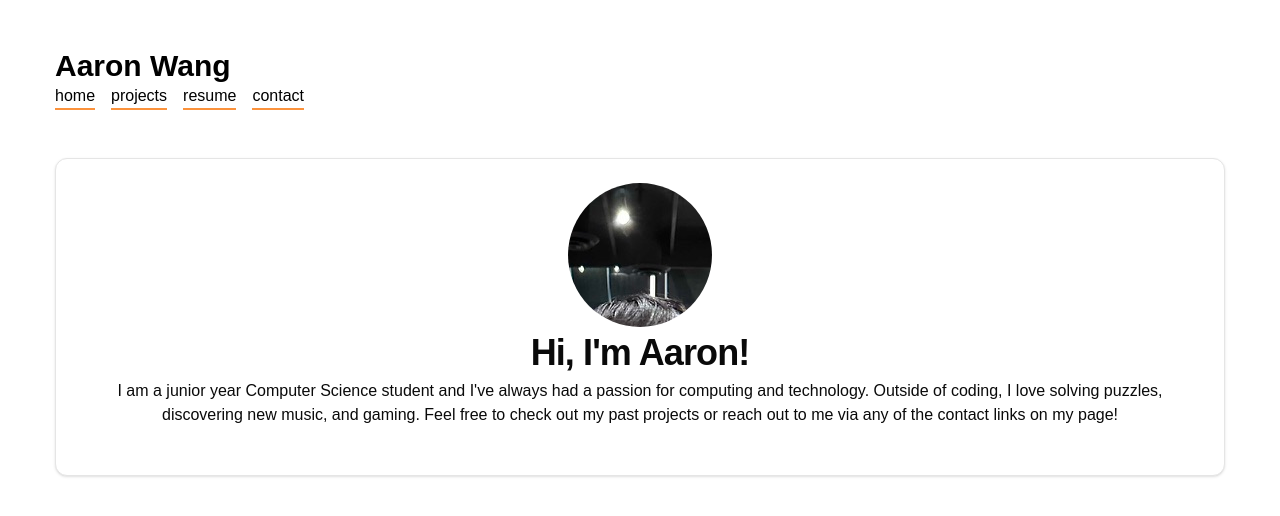
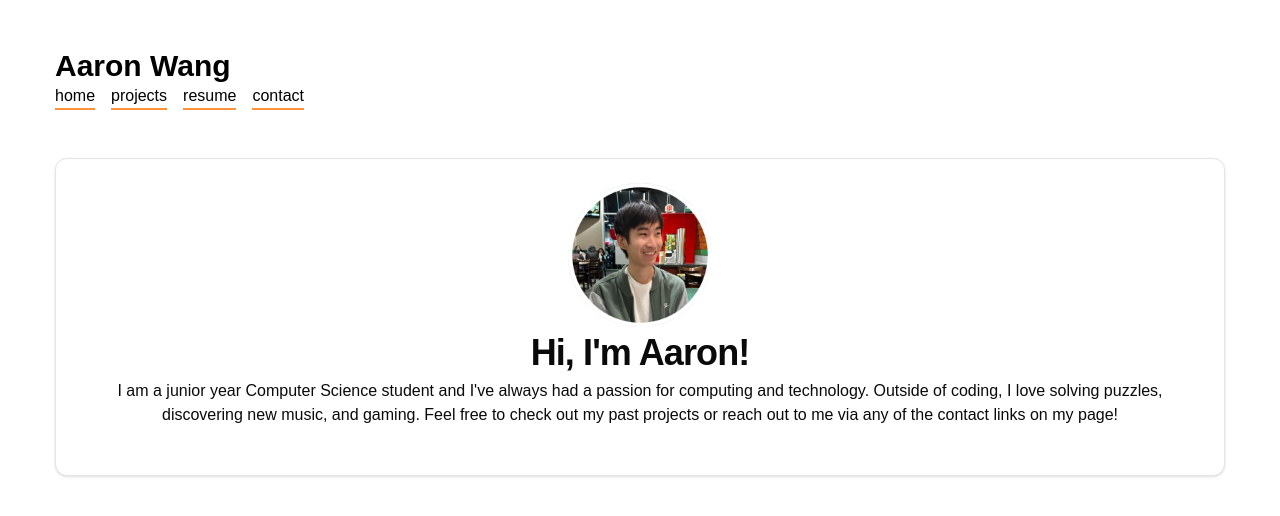
Before and after one commit to 1aaronw/portfolio, a Next.js app: page / in a window 1280 px wide. Shown: the top 516 px of the page. Built offline with nearby package versions, Linux system fonts and the light colour scheme.

Commit message:
Fixed pfp and title metadata

```diff
--- a/app/layout.tsx
+++ b/app/layout.tsx
@@ -10,8 +10,8 @@ const roboto = Roboto({
 
 
 export const metadata: Metadata = {
-  title: "Create Next App",
-  description: "Generated by create next app",
+  title: "Aaron Wang",
+  description: "Aaron Wang's Portfolio",
 };
 
 export default function RootLayout({
--- a/app/page.tsx
+++ b/app/page.tsx
@@ -16,7 +16,7 @@ const Home = () => {
   return <div className = "container mx-auto align-items-center">
       <Card>
           <CardHeader className = "flex items-center text-center">
-            <Image className="inline-block align-middle h-36 w-36 rounded-full object-none object-[50%_-80px]"src= {Me} alt="Aaron Icon" />
+            <Image className="inline-block align-middle h-36 w-36"src= {Me} alt="Aaron Icon" />
             <CardTitle className = "text-4xl">Hi, I'm Aaron!</CardTitle>
             <CardContent> I am a junior year Computer Science student and I've always had a passion for computing and technology. Outside of coding, I love solving puzzles, discovering new music, and gaming. Feel free to check out my past projects or reach out to me via any of the contact links on my page!</CardContent>
           </CardHeader>
```
Also changed, not shown: .eslintrc.json, assets/me.png.
